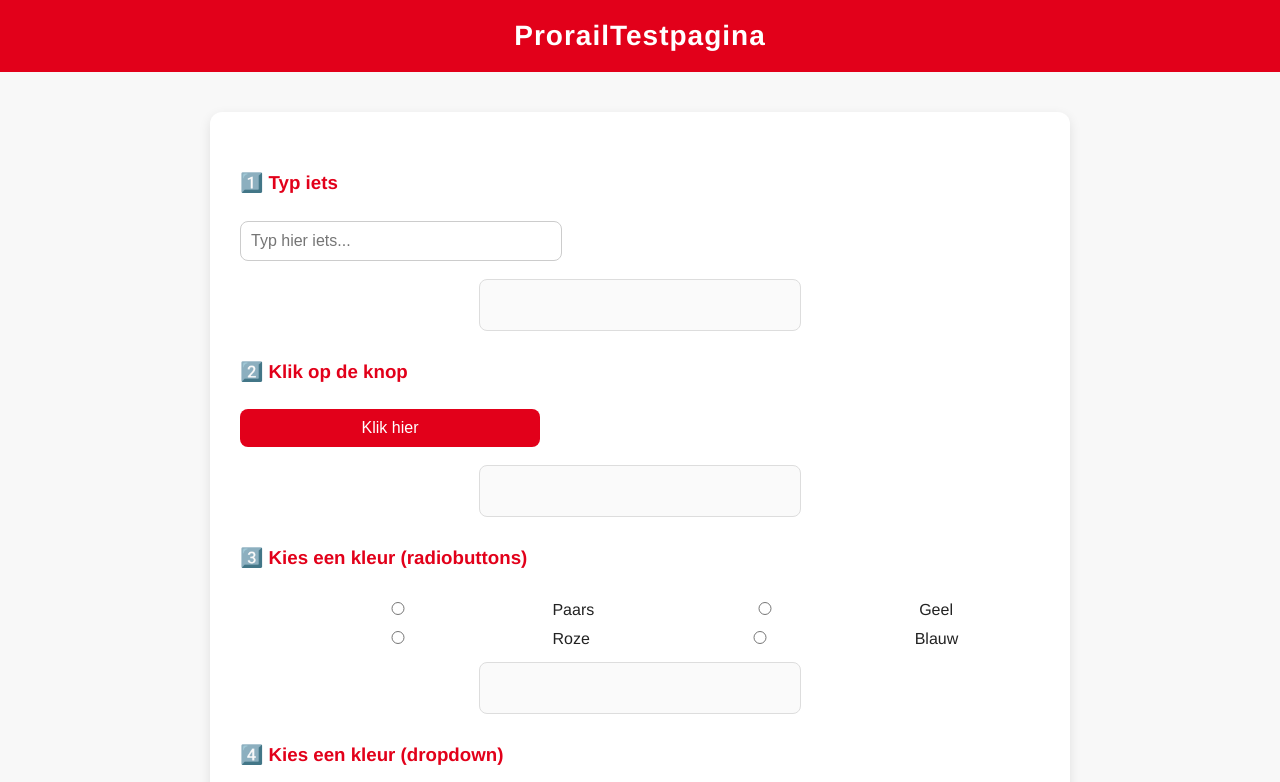
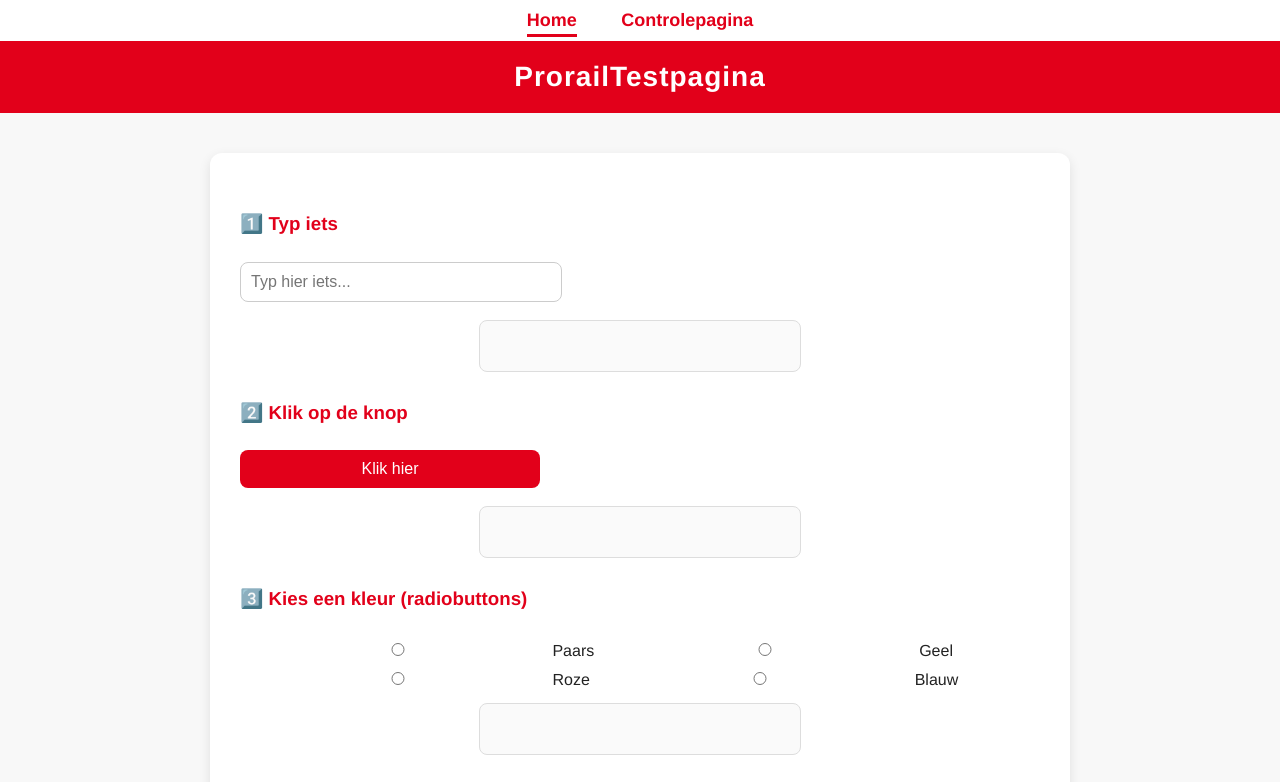
Before and after one commit to LindaWezenberg/ProrailTestPagina, a plain HTML site: page index.html in a window 1280 px wide. Shown: the top 782 px of the page. Drawn offline with Linux system fonts and the light colour scheme.

Commit message:
Update index.html
Navigatiebalk toegevoegd

```diff
--- a/index.html
+++ b/index.html
@@ -4,6 +4,11 @@
   <meta charset="UTF-8">
   <meta name="viewport" content="width=device-width, initial-scale=1.0">
   <title>ProrailTestpagina</title>
+<nav>
+  <a href="index.html" class="active">Home</a>
+  <a href="onderliggende_pagina.html">Controlepagina</a>
+</nav>
+
   <style>
     /* ===== Algemene stijl ===== */
     body {
@@ -22,6 +27,31 @@
       font-size: 28px;
       font-weight: bold;
       letter-spacing: 1px;
+    }
+    nav {
+      background-color: white;
+      padding: 10px 0;
+      box-shadow: 0 2px 5px rgba(0,0,0,0.1);
+      text-align: center;
+    }
+
+    nav a {
+      margin: 0 20px;
+      font-size: 18px;
+      text-decoration: none;
+      color: #e2001a;
+      font-weight: bold;
+      padding-bottom: 4px;
+      border-bottom: 3px solid transparent;
+      transition: 0.2s;
+    }
+
+    nav a:hover {
+      border-bottom: 3px solid #e2001a;
+    }
+
+    nav a.active {
+      border-bottom: 3px solid #e2001a;
     }
 
     main {
```
